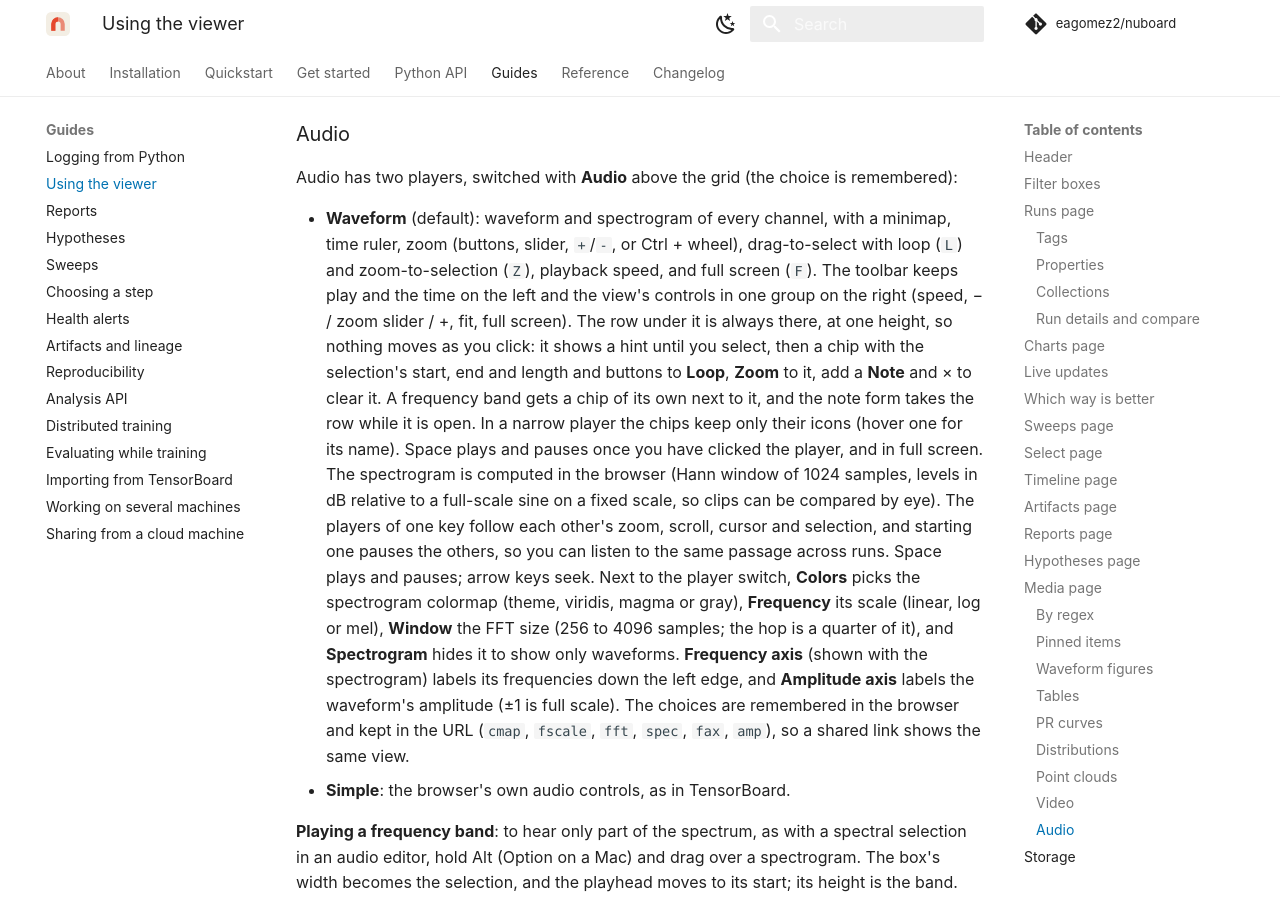
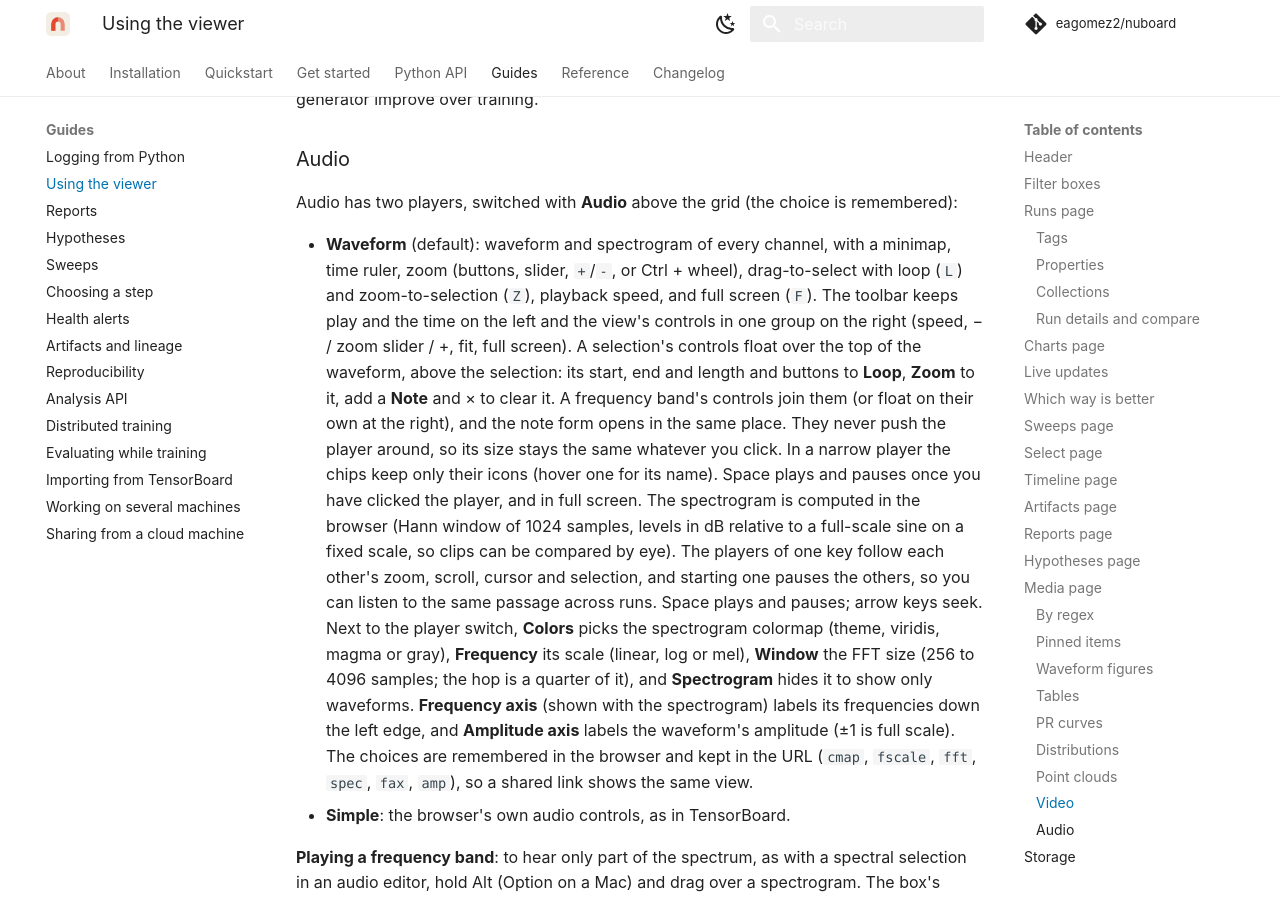
Before and after one commit to eagomez2/nuboard, an MkDocs documentation site: the page built from docs/guide/viewer.md, in a window 1280 px wide and 900 px high, scrolled down 18622 px. Built offline with MkDocs 1.6.1 and Material for MkDocs 9.7.7, drawn with Linux system fonts in a browser that asks for light colours; comment, search, counter and statistics services are not loaded; some of the changed text lies outside the part shown.

Commit message:
Audio toolbar: selection and band controls float over the waveform, so the player never changes size

```diff
--- a/docs/guide/viewer.md
+++ b/docs/guide/viewer.md
@@ -666,9 +666,9 @@ sample under it, recomputed as you zoom, so long files stay fast and single
 samples show when zoomed in. Hovering shows the time, sample index and exact
 values, and the label of each region track logged with the figure (drawn in
 lanes under the plot, a row per class where classes overlap). Drag to select a
-section, then loop it, zoom to it or add a **Note** from the chip that shows
-in the row under the toolbar (always there, so the plot never moves), as in
-the audio player; notes show in a lane above
+section, then loop it, zoom to it or add a **Note** from the bar that floats
+over the top of the plot, above the selection, as in the audio player (the
+figure never changes size); notes show in a lane above
 the plot and are saved like audio notes. − / + / fit, Ctrl/⌘ + wheel and
 double-click zoom, Shift + wheel scrolls, and the overview below the plot moves
 the view. The full screen button (last in the toolbar) spreads the figure over the
@@ -765,12 +765,12 @@ remembered):
   drag-to-select with loop (`L`) and zoom-to-selection (`Z`), playback speed,
   and full screen (`F`). The toolbar keeps play and the time on the left and
   the view's controls in one group on the right (speed, − / zoom slider / +,
-  fit, full screen). The row under it is always there, at one height, so
-  nothing moves as you click: it shows a hint until you select, then a chip
-  with the selection's start, end and length and buttons to **Loop**,
-  **Zoom** to it, add a **Note** and × to clear it. A frequency band gets a
-  chip of its own next to it, and the note form takes the row while it is
-  open. In a narrow player
+  fit, full screen). A selection's controls float over the top of the waveform,
+  above the selection: its start, end and length and buttons to **Loop**,
+  **Zoom** to it, add a **Note** and × to clear it. A frequency band's
+  controls join them (or float on their own at the right), and the note form
+  opens in the same place. They never push the player around, so its size
+  stays the same whatever you click. In a narrow player
   the chips keep only their icons (hover one for its name). Space plays and pauses once you have clicked the
   player, and in full screen. The spectrogram is computed in the browser (Hann
   window of 1024 samples, levels in dB relative to a full-scale sine on a
```
Also changed, not shown: docs/changelog.md (+5 -4 lines), frontend/src/audio/player.css (+35 -19 lines), docs/assets/about/audio-dark.png, docs/assets/about/audio-light.png, frontend/src/lib/waveplot.css, 4 other files.
